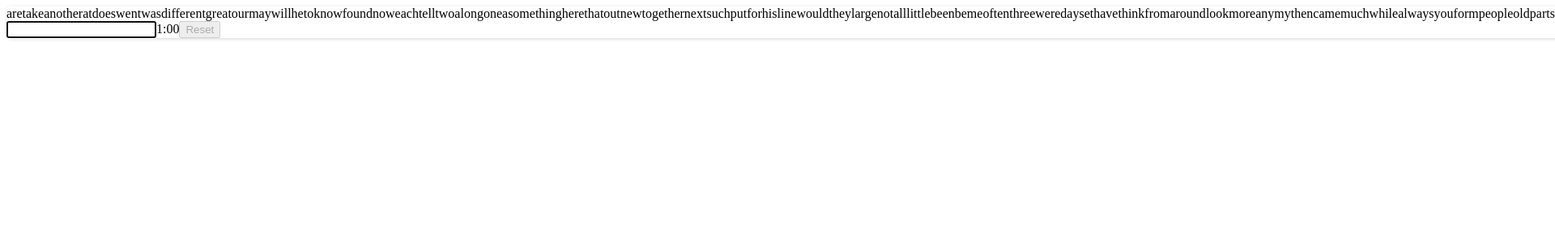
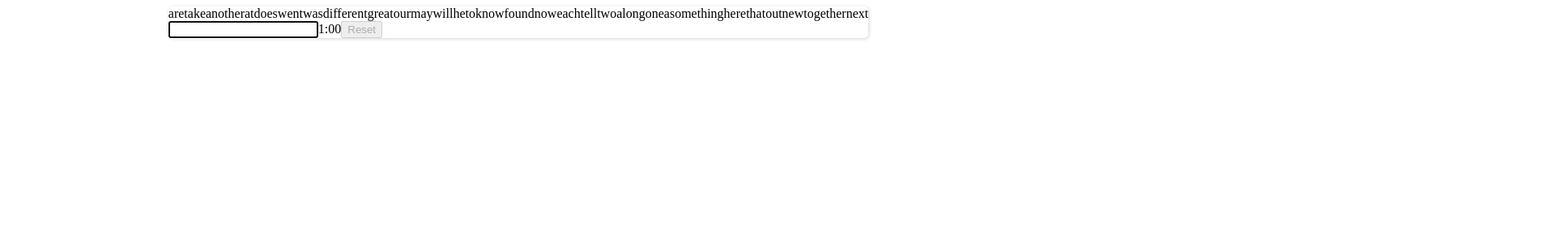
Before and after one commit to EdwardHoward/Typing, a React app: page / in a window 1280 px wide. Shown: the top 300 px of the page at 81% size, 1920 px wide, since content can reach past the window. Built offline with nearby package versions, Linux system fonts and the light colour scheme.

Commit message:
Words hook

```diff
--- a/src/components/Typing/index.tsx
+++ b/src/components/Typing/index.tsx
@@ -14,7 +14,7 @@ export interface TypingState {
    current: number;
    inputValue: string;
    typedCount: number;
-   test: boolean[];
+   correctWords: boolean[];
    currentWrong: boolean;
    characterCount: number;
    running: boolean;
@@ -38,7 +38,7 @@ export default class Typing extends React.Component<TypingProps, any> {
          current: 0,
          inputValue: '',
          typedCount: 0,
-         test: [],
+         correctWords: [],
          currentWrong: false,
          characterCount: 0,
          running: false,
@@ -77,7 +77,7 @@ export default class Typing extends React.Component<TypingProps, any> {
          return {
             current: state.current + 1,
             inputValue: '',
-            test: { ...state.test, [state.current]: correct },
+            correctWords: { ...state.correctWords, [state.current]: correct },
             currentWrong: false,
             characterCount: state.characterCount + 1,
             wrongCount: wrong
@@ -155,7 +155,7 @@ export default class Typing extends React.Component<TypingProps, any> {
             current: 0,
             inputValue: '',
             typedCount: 0,
-            test: [],
+            correctWords: [],
             currentWrong: false,
             characterCount: 0,
             running: false,
@@ -191,7 +191,7 @@ export default class Typing extends React.Component<TypingProps, any> {
                      words={this.state.words}
                      current={this.state.current}
                      currentWrong={this.state.currentWrong}
-                     test={this.state.test}
+                     correctWords={this.state.correctWords}
                   />
                   <div className="toolbar">
                      <input
--- /dev/null
+++ b/src/components/Words/Word/index.tsx
@@ -0,0 +1,36 @@
+import * as React from 'react';
+import { useRef, forwardRef } from 'react';
+
+function Word(props: any, ref){
+   const { index, word, selected, correct, currentWrong } = props;
+   const wordRef = useRef();
+
+   React.useImperativeHandle(ref, () => selected ? wordRef.current : null);
+
+   function wordClass() {
+      let classes = ["word"];
+
+      if (selected) {
+         classes.push("current");
+         if (currentWrong) {
+            classes.push("error");
+         }
+      }
+
+      if (correct === true) {
+         classes.push("correct");
+      } else if (correct === false) {
+         classes.push("wrong");
+      }
+
+      return classes.join(" ");
+   }
+
+   return (
+      <span key={index} ref={wordRef} className={wordClass()}>
+         {word}
+      </span>
+   )
+}
+
+export default forwardRef(Word);
--- a/src/components/Words/index.tsx
+++ b/src/components/Words/index.tsx
@@ -1,74 +1,68 @@
 import * as React from 'react';
+import { useEffect, useState, useRef, useImperativeHandle } from 'react';
+import Word from './Word';
 
-export interface WordsProps {
-   words;
-   current;
-   currentWrong: Boolean;
-   test: Boolean[];
+export default function Words(props) {
+   const { currentWrong, correctWords, words } = props;
+
+   const [rowWordCount, setRowWordCount] = useState(0);
+   const [wordCount, setWordCount] = useState(0);
+
+   const currentWord = useRef(null);
+
+   useEffect(() => {
+      setRowWordCount(rowWordCount + 1);
+
+      if (props.current == 0) {
+         setWordCount(0);
+         setRowWordCount(0);
       }
 
-export default class Words extends React.Component<WordsProps, any> {
-   currentNode;
+   }, [props.current]);
 
-   constructor(props) {
-      super(props);
+   useEffect(() => {
+      const { current } = currentWord;
 
-      this.state = {
-         currentRow: 0
-      }
+      if (current && current.offsetTop !== 0) {
+         setWordCount(wordCount + rowWordCount);
+         setRowWordCount(0);
       }
 
-   componentDidUpdate(prevProps: any, prevState: any) {
-      if (this.currentNode) {
-         const row = this.currentNode.offsetTop / 45;
-         if (this.state.currentRow !== row) {
-            this.setState({
-               currentRow: row
-            })
-         }
-      }
+   }, [currentWord.current]);
+
+   function renderWords(words) {
+      if (words) {
+         return words.slice(wordCount, wordCount + 30).map((word, index) => {
+
+            const realIndex = index + wordCount;
+            const current = (realIndex === props.current);
+            const correct = correctWords[realIndex];
+
+            return (
+               <Word
+                  word={word}
+                  currentWrong={currentWrong}
+                  correct={correct}
+                  key={realIndex}
+                  index={realIndex}
+                  selected={current}
+                  ref={current ? currentWord : null}
+               />
+            )
+         });
       }
 
-   shouldComponentUpdate(prevProps: WordsProps, prevState: any) {
-      return (
-         prevProps.current !== this.props.current ||
-         prevState.currentRow !== this.state.currentRow ||
-         prevProps.currentWrong !== this.props.currentWrong ||
-         prevProps.words !== this.props.words);
+      return null;
    }
 
-   saveCurrentSpan = (node) => {
-      this.currentNode = node;
-   }
-
-   renderWord = (word, index) => {
-      const {  currentWrong, test } = this.props;
-      const current = (index === this.props.current);
-
-      return (
-         <span key={index} ref={current ? this.saveCurrentSpan : null}
-            className={
-               'word' +
-               (current ? (' current' + (currentWrong ? ' error' : '')) : '') +
-               (test[index] === true ? ' correct' : '') +
-               (test[index] === false ? ' wrong' : '')
-            }>
-            {word}
-         </span>
-      )
-   }
-
-   public render() {
-      const { words } = this.props;
 
    return (
       <div className="words-wrapper">
          <div className="words-container">
-               <div className="words" style={{ top: (this.state.currentRow * -45) + 'px' }}>
-                  {words && words.map(this.renderWord)}
+            <div className="words">
+               {renderWords(words)}
             </div>
          </div>
       </div>
    );
 }
-}
```
Lines whose indentation alone changed are shown as unchanged.
